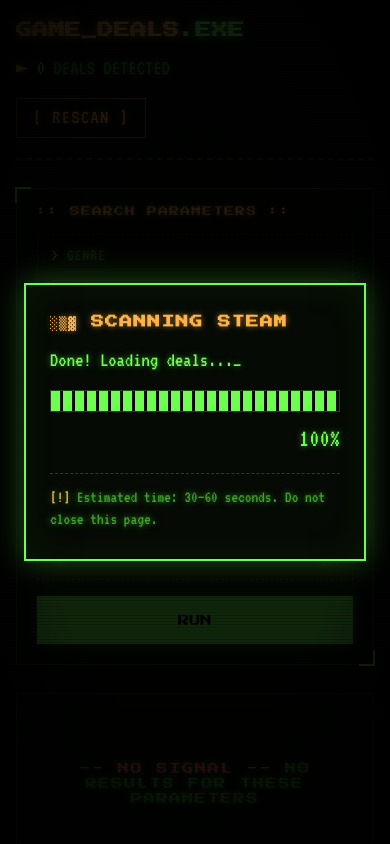
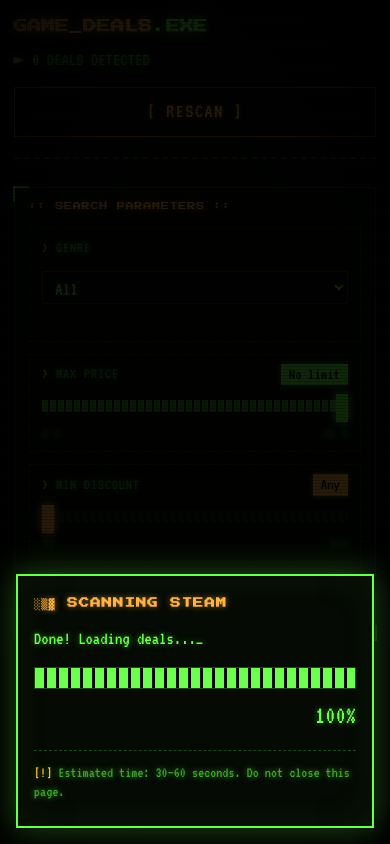
Before and after one commit to JosepNavarroLlana/Game-Scapper, a Flask app: page / in a window 390 px wide. Run offline with Flask 3, Linux system fonts and the light colour scheme; data that the repository does not hold is empty.

Commit message:
Remove unused screenshot and update dashboard styling for better responsiveness and layout, including enhancements to table structure and media queries.

```diff
--- a/game-deals-scrapper/static/style.css
+++ b/game-deals-scrapper/static/style.css
@@ -416,6 +416,7 @@ tbody tr:last-child td {
     border-bottom: none;
 }
 
+@media (hover: hover) and (pointer: fine) {
     tbody tr:hover {
         background: var(--phosphor);
     }
@@ -438,6 +439,7 @@ tbody tr:hover .discount-pill {
     tbody tr:hover .badge {
         background: var(--crt-bg);
         color: var(--amber);
+    }
 }
 
 .game-link {
@@ -652,19 +654,63 @@ body.modal-open {
 
 @media (max-width: 768px) {
     body {
+        font-size: 1.1rem;
+    }
+
+    .page {
+        padding: 1rem max(0.85rem, env(safe-area-inset-right)) 2.5rem max(0.85rem, env(safe-area-inset-left));
+    }
+
+    .header {
+        flex-direction: column;
+        align-items: stretch;
+        gap: 0.85rem;
+    }
+
+    .header h1 {
+        font-size: 0.85rem;
+        line-height: 1.5;
+    }
+
+    .stats {
         font-size: 1.15rem;
     }
 
-    .page {
-        padding: 1.25rem 1rem 2.5rem;
+    .refresh-btn {
+        text-align: center;
+        padding: 0.65rem 1rem;
     }
 
-    .header h1 {
-        font-size: 1rem;
+    .filters {
+        padding: 0.85rem 0.9rem 1rem;
+    }
+
+    .filters-title {
+        font-size: 0.5rem;
+        letter-spacing: 0.1em;
     }
 
     .filters-grid {
         grid-template-columns: 1fr;
+        gap: 0.75rem;
+    }
+
+    .filter-field {
+        min-height: auto;
+        padding: 0.55rem 0.75rem 0.45rem;
+    }
+
+    .filter-header {
+        flex-wrap: wrap;
+        gap: 0.35rem;
+    }
+
+    .filter-label {
+        font-size: 0.95rem;
+    }
+
+    .filter-chip {
+        font-size: 1rem;
     }
 
     .filter-btn {
@@ -673,15 +719,180 @@ body.modal-open {
         padding: 0.85rem 1.25rem;
     }
 
-    .table-wrap {
-        overflow-x: auto;
+    .range-input {
+        height: 16px;
     }
 
-    table {
-        min-width: 620px;
+    .range-input::-webkit-slider-thumb {
+        width: 12px;
+        height: 28px;
+        margin-top: -6px;
     }
 
-    .genres {
-        max-width: 150px;
+    .range-input::-moz-range-thumb {
+        width: 12px;
+        height: 28px;
+    }
+
+    .table-wrap {
+        overflow: visible;
+        border: none;
+        background: transparent;
+        box-shadow: none;
+    }
+
+    table,
+    tbody {
+        display: block;
+        width: 100%;
+        min-width: 0;
+    }
+
+    thead {
+        display: none;
+    }
+
+    tbody tr {
+        display: grid;
+        grid-template-columns: repeat(3, 1fr);
+        grid-template-areas:
+            "title title title"
+            "genre genre genre"
+            "discount original final";
+        gap: 0;
+        border: 1px solid var(--phosphor-dark);
+        background: var(--crt-panel);
+        box-shadow: inset 0 0 20px rgba(109, 255, 78, 0.04);
+        margin-bottom: 0.85rem;
+        padding: 0.85rem 0.9rem 0.75rem;
+    }
+
+    tbody tr.best-deal {
+        border-color: var(--amber-dim);
+        box-shadow: inset 0 0 20px rgba(255, 179, 71, 0.06);
+    }
+
+    tbody tr:last-child td {
+        border-bottom: none;
+    }
+
+    td {
+        display: block;
+        border: none;
+        padding: 0;
+    }
+
+    td[data-label="Game"] {
+        grid-area: title;
+        padding-bottom: 0.6rem;
+        margin-bottom: 0.5rem;
+        border-bottom: 1px dashed var(--phosphor-dark);
+    }
+
+    td[data-label="Genre"] {
+        grid-area: genre;
+        max-width: none;
+        font-size: 1rem;
+        padding-bottom: 0.65rem;
+        margin-bottom: 0.55rem;
+        border-bottom: 1px dashed var(--phosphor-dark);
+    }
+
+    td[data-label="Genre"]::before {
+        content: attr(data-label);
+        display: block;
+        font-family: var(--font-pixel);
+        font-size: 0.42rem;
+        color: var(--amber);
+        text-transform: uppercase;
+        letter-spacing: 0.1em;
+        margin-bottom: 0.3rem;
+        text-shadow: var(--glow-amber);
+    }
+
+    td[data-label="Discount"],
+    td[data-label="Original price"],
+    td[data-label="Final price"] {
+        text-align: center;
+        padding-top: 0.15rem;
+    }
+
+    td[data-label="Discount"] {
+        grid-area: discount;
+    }
+
+    td[data-label="Original price"] {
+        grid-area: original;
+    }
+
+    td[data-label="Final price"] {
+        grid-area: final;
+    }
+
+    td[data-label="Discount"]::before,
+    td[data-label="Original price"]::before,
+    td[data-label="Final price"]::before {
+        content: attr(data-label);
+        display: block;
+        font-family: var(--font-pixel);
+        font-size: 0.38rem;
+        color: var(--amber);
+        text-transform: uppercase;
+        letter-spacing: 0.06em;
+        margin-bottom: 0.35rem;
+        text-shadow: var(--glow-amber);
+        line-height: 1.4;
+    }
+
+    .game-link {
+        display: inline;
+        word-break: break-word;
+    }
+
+    .badge {
+        display: inline-block;
+        margin: 0.4rem 0 0;
+        font-size: 0.9rem;
+    }
+
+    .discount-pill {
+        font-size: 1.1rem;
+        min-width: 0;
+    }
+
+    .price-original {
+        font-size: 1rem;
+    }
+
+    .price-final {
+        font-size: 1.2rem;
+    }
+
+    .best-deal td {
+        background: transparent;
+    }
+
+    .scrape-modal {
+        padding: 1rem;
+        align-items: flex-end;
+    }
+
+    .scrape-modal__box {
+        width: 100%;
+        padding: 1.25rem 1rem 1.5rem;
+        border-radius: 0;
+    }
+
+    .scrape-modal__title {
+        font-size: 0.65rem;
+    }
+
+    .scrape-modal__message {
+        font-size: 1.15rem;
+    }
+
+    .scrape-modal__hint {
+        font-size: 0.95rem;
+        line-height: 1.3;
     }
 }
--- a/game-deals-scrapper/templates/dashboard.html
+++ b/game-deals-scrapper/templates/dashboard.html
@@ -96,16 +96,16 @@
                 <tbody>
                     {% for game in games %}
                     <tr class="{% if game.is_best_deal %}best-deal{% endif %}">
-                        <td>
+                        <td data-label="Game">
                             <a href="{{ game.url }}" target="_blank" class="game-link">{{ game.title }}</a>
                             {% if game.is_best_deal %}
                             <span class="badge">Best deal</span>
                             {% endif %}
                         </td>
-                        <td class="genres">{{ game.genres | join(", ") or "—" }}</td>
-                        <td><span class="discount-pill">-{{ game.discount_pct }}%</span></td>
-                        <td class="price-original">{{ game.original_price }}€</td>
-                        <td class="price-final">{{ game.final_price }}€</td>
+                        <td data-label="Genre" class="genres">{{ game.genres | join(", ") or "—" }}</td>
+                        <td data-label="Discount"><span class="discount-pill">-{{ game.discount_pct }}%</span></td>
+                        <td data-label="Original price" class="price-original">{{ game.original_price }}€</td>
+                        <td data-label="Final price" class="price-final">{{ game.final_price }}€</td>
                     </tr>
                     {% endfor %}
                 </tbody>
```
Also changed, not shown: 1 other file. Lines whose indentation alone changed are shown as unchanged.
